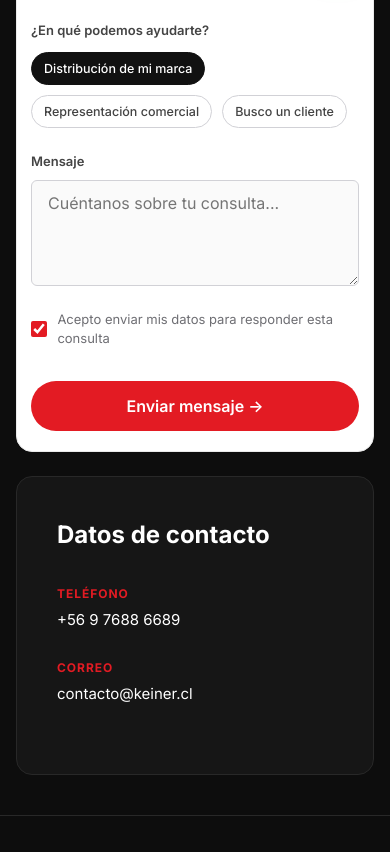
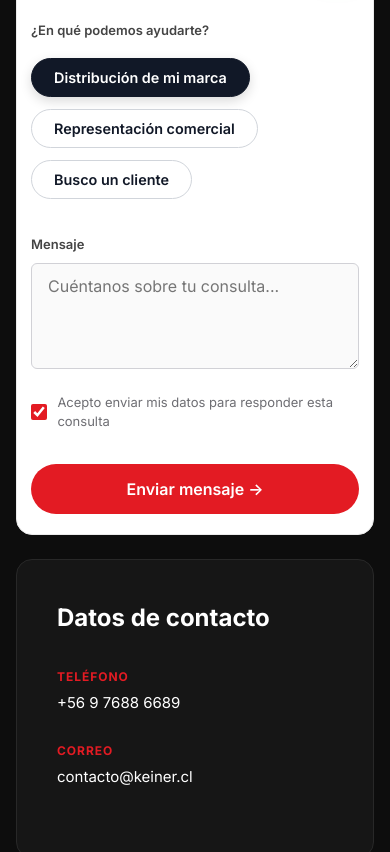
Before and after one commit to vitrinazocl-cmd/keiner.cl, a website: page contacto.html in a window 390 px wide. Shown: the part 850-1702 px from the top of the page. Drawn offline with Linux system fonts and the light colour scheme.

Commit message:
Fix topic pills click responsiveness and active styling in contact form

```diff
--- a/script.js
+++ b/script.js
@@ -65,21 +65,21 @@ document.addEventListener('DOMContentLoaded', () => {
     }
   });
 
-  // 4. Topic Pills Selection in Contact Form
-  const topicPills = document.querySelectorAll('.topic-pill');
-  const selectedTopicInput = document.getElementById('selectedTopic');
-
-  topicPills.forEach(pill => {
-    pill.addEventListener('click', (e) => {
+  // 4. Topic Pills Selection in Contact Form (Event Delegation)
+  document.addEventListener('click', (e) => {
+    const pill = e.target.closest('.topic-pill');
+    if (pill) {
       e.preventDefault();
-      topicPills.forEach(p => p.classList.remove('active'));
+      const container = pill.closest('.topic-pills-container') || document;
+      container.querySelectorAll('.topic-pill').forEach(p => p.classList.remove('active'));
       pill.classList.add('active');
       const value = pill.getAttribute('data-value') || pill.textContent.trim();
+      const selectedTopicInput = document.getElementById('selectedTopic');
       if (selectedTopicInput) {
         selectedTopicInput.value = value;
       }
       trackEvent('select_contact_topic', { topic: value });
-    });
+    }
   });
 
   // 5. Carousel Horizontal Scroll Buttons
--- a/styles.css
+++ b/styles.css
@@ -2447,3 +2447,77 @@ img, svg, video, iframe {
   color: #FF4D4D;
   background: rgba(230, 0, 0, 0.12);
 }
+
+/* TOPIC PILLS (SECCIÓN CONTACTO) */
+.topic-pills-container {
+  display: flex;
+  flex-wrap: wrap;
+  gap: 12px;
+  margin-top: 10px;
+  margin-bottom: 12px;
+}
+
+.topic-pill {
+  background: #FFFFFF;
+  border: 1.5px solid #E5E7EB;
+  color: #374151;
+  padding: 10px 22px;
+  border-radius: 50px;
+  font-size: 0.9rem;
+  font-weight: 600;
+  font-family: inherit;
+  cursor: pointer;
+  transition: all 0.2s ease-in-out;
+  outline: none;
+  display: inline-flex;
+  align-items: center;
+  justify-content: center;
+}
+
+.topic-pill:hover {
+  border-color: #111827;
+  color: #111827;
+}
+
+.topic-pill.active {
+  background: #111827;
+  border-color: #111827;
+  color: #FFFFFF;
+  box-shadow: 0 4px 12px rgba(0, 0, 0, 0.15);
+}
+
+.section-dark .topic-pill {
+  background: transparent;
+  border: 1.5px solid #333344;
+  color: #E5E7EB;
+}
+
+.section-dark .topic-pill:hover {
+  border-color: #E60000;
+  color: #FFFFFF;
+}
+
+.section-dark .topic-pill.active {
+  background: #000000;
+  border-color: #000000;
+  color: #FFFFFF;
+}
+
+/* Explicit override for light card inside section-dark */
+.contact-form-card .topic-pill {
+  background: #FFFFFF !important;
+  border: 1.5px solid #D1D5DB !important;
+  color: #111827 !important;
+}
+
+.contact-form-card .topic-pill:hover {
+  border-color: #111827 !important;
+  color: #111827 !important;
+}
+
+.contact-form-card .topic-pill.active {
+  background: #111827 !important;
+  border-color: #111827 !important;
+  color: #FFFFFF !important;
+  box-shadow: 0 4px 12px rgba(0, 0, 0, 0.15);
+}
```
